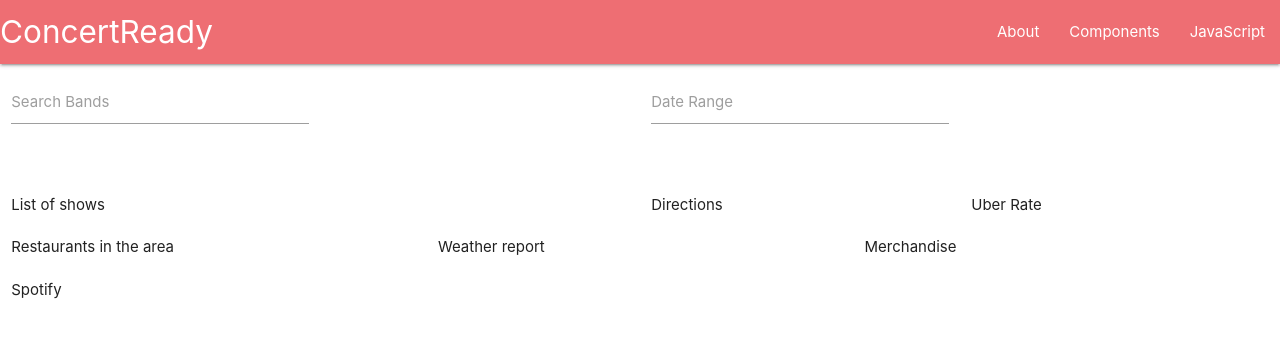
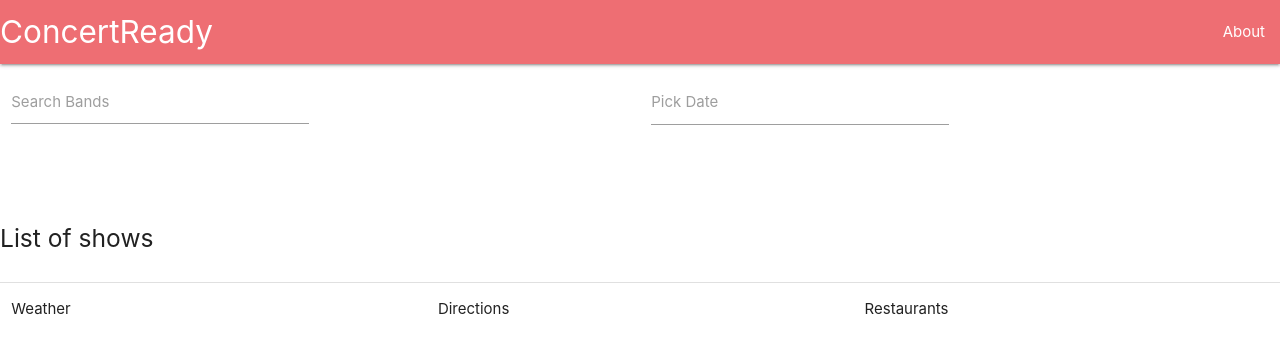
Before and after one commit to bgreen53/ConcertReady, a plain HTML site: page index.html in a window 1280 px wide. Drawn offline with nearby package versions, Linux system fonts and the light colour scheme.

Commit message:
adding calendar

```diff
--- a/index.html
+++ b/index.html
@@ -6,9 +6,15 @@
       <!--Import materialize.css-->
 <!-- Compiled and minified CSS -->
 <link rel="stylesheet" href="https://cdnjs.cloudflare.com/ajax/libs/materialize/1.0.0/css/materialize.min.css">
+<link rel="stylesheet" type="text/css" href="assets/css/style.css">
+<script type="text/javascript" src="https://cdnjs.cloudflare.com/ajax/libs/jquery/3.2.1/jquery.min.js"></script>
+<script src="https://cdnjs.cloudflare.com/ajax/libs/materialize/1.0.0/js/materialize.min.js"></script>
+<script src="assets/javascript/app.js"></script>
 
 <!-- Compiled and minified JavaScript -->
-<script src="https://cdnjs.cloudflare.com/ajax/libs/materialize/1.0.0/js/materialize.min.js"></script>
+
+
+
 
 
       <!--Let browser know website is optimized for mobile-->
@@ -17,13 +23,12 @@
     </head>
 
     <body>
+
         <nav>
             <div class="nav-wrapper">
               <a href="#" class="brand-logo"> ConcertReady</a>
               <ul id="nav-mobile" class="right hide-on-med-and-down">
                 <li><a href="sass.html">About</a></li>
-                <li><a href="badges.html">Components</a></li>
-                <li><a href="collapsible.html">JavaScript</a></li>
               </ul>
             </div>
         </nav>
@@ -40,28 +45,34 @@
             <form class="col s6">
                 <div class="row">
                     <div class="input-field col s6">
-                     <textarea id="textarea1" class="materialize-textarea"></textarea>
-                    <label for="textarea1">Date Range</label>
+                      <input type="text" class="datepicker">
+                      <label for="datepicker">Pick Date</label>
                     </div>
                 </div>
             </form>
         </div>
         <!-- Adding the next set of divs -->
-        <div class="row">
-            <div class="col s6">List of shows</div>
-            <div class="col s3">Directions</div>
-            <div class="col s3">Uber Rate</div>
-        </div>
-        <div class="row">
-            <div class="col s4">Restaurants in the area</div>
-            <div class="col s4">Weather report</div>
-            <div class="col s4">Merchandise</div>
-        </div>
-        <div class="row">
-            <div class="col s12">Spotify</div>
+
+
+
+        <div class="section">
+          <h5>List of shows</h5>
+          <p id="listOfShows"></p>
         </div>
 
-      <!--JavaScript at end of body for optimized loading-->
-      <script type="text/javascript" src="js/materialize.min.js"></script>
+        <div class="divider"></div>
+
+        <div class="row">
+
+          <div class="col s4">
+            <p id="weather">Weather</p>
+          </div>
+          <div class="col s4">
+            <p id = "directions">Directions</p>
+          </div>
+          <div class="col s4">
+            <p id="restaurants">Restaurants</p>
+          </div>
+
     </body>
   </html>
```
